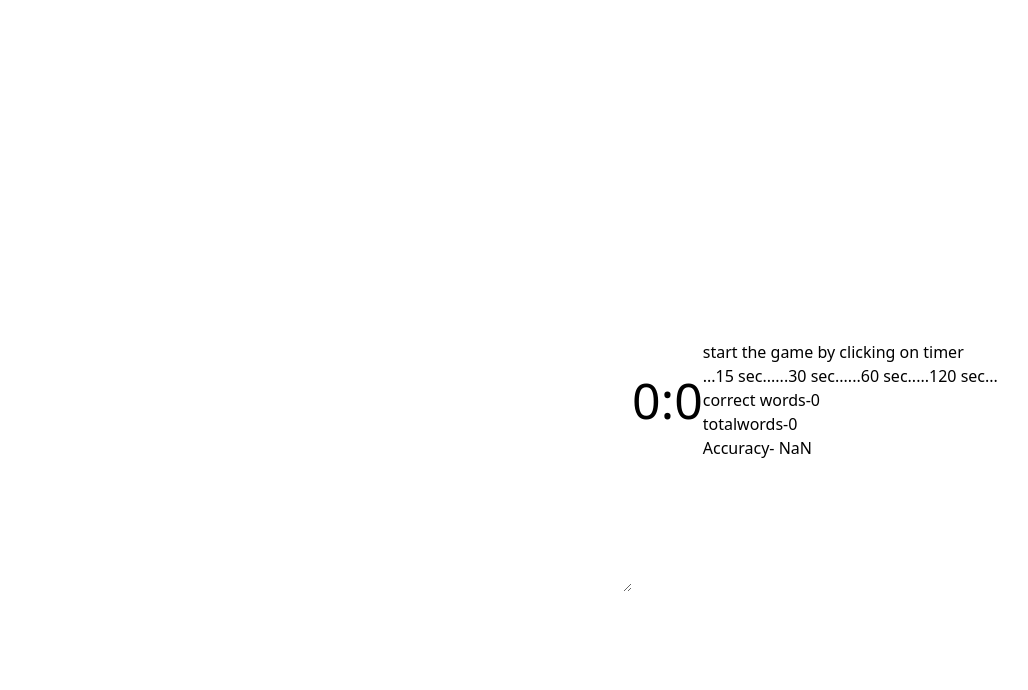
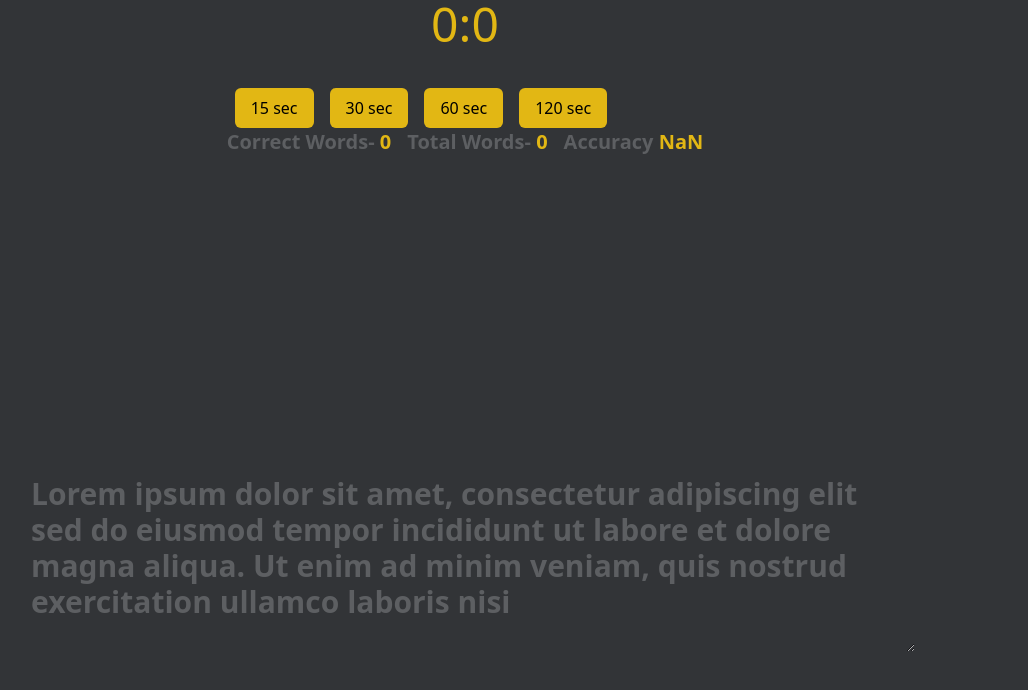
Before and after one commit to Learnobug/monkey-no-type, a Next.js app: page / in a window 1280 px wide. Shown: the top 690 px of the page, without its empty margins (175-1203 px from the left). Built offline with nearby package versions, Linux system fonts and the light colour scheme; no server answers.

Commit message:
Improved UI

```diff
--- a/app/globals.css
+++ b/app/globals.css
@@ -1,3 +1,9 @@
 @tailwind base;
 @tailwind components;
 @tailwind utilities;
+
+
+
+body{
+    background-color: #323437;
+}
--- a/app/page.tsx
+++ b/app/page.tsx
@@ -1,17 +1,16 @@
-'use client'
-import { useState } from 'react';
+"use client";
+import { useState } from "react";
 import Image from "next/image";
-import { useRouter } from 'next/navigation';
+import { useRouter } from "next/navigation";
 import { useSession } from "next-auth/react";
-import { useTimer } from 'react-timer-hook';
+import { useTimer } from "react-timer-hook";
 
 export default function Home() {
+  let Correct = 0;
+  let totalWords = 0;
 
-  let correct=0;
-  let totalword=0;
-  let accuracy=correct/totalword;
-  let numberofgames=0;
-  let flag=0
+  const time: any = new Date();
+  time.setSeconds(time.getSeconds());
 
   const {
     totalSeconds,
@@ -25,92 +24,89 @@ export default function Home() {
     resume,
     restart,
   } = useTimer();
-  if(seconds==0 && minutes==0) flag=1;
-  const router=useRouter();
+  const router = useRouter();
   const session = useSession();
-     if(!session){
+  if (!session) {
     router.push("/api/auth/signin");
   }
-     const [previousgame,setprevious]=useState();
 
-
-  const [text, setText] = useState('');
+  const [text, setText] = useState("");
   const lorem = `Lorem ipsum dolor sit amet, consectetur adipiscing elit
   sed do eiusmod tempor incididunt ut labore et dolore magna aliqua.
   Ut enim ad minim veniam, quis nostrud exercitation ullamco laboris nisi`;
 
-  const handleChange = (e) => {
+  const handleChange = (e: React.ChangeEvent<HTMLTextAreaElement>) => {
     setText(e.target.value);
   };
 
-   const timer=((e:any)=>{
+  const timer = (e: any) => {
     const time = new Date();
     time.setSeconds(time.getSeconds() + e);
-    restart(time)
-   })
+    restart(time);
+  };
   const renderText = () => {
-     if(seconds !=0 || minutes !=0 ){
     return [...lorem].map((char, index) => {
       let color;
       if (text[index]) {
-        if(text[index]===char) correct=correct+1;
-        totalword=totalword+1;
-        color = text[index] === char ? 'green' : 'red';
+        if (text[index] === char) Correct = Correct + 1;
+        totalWords = totalWords + 1;
+        color = text[index] === char ? "white" : "red";
       }
       return <span style={{ color }}>{char}</span>;
     });
-  }
   };
-    const restartfunc=()=>
-    {
-
-        accuracy=0;
-        correct=0;
-        totalword=0;
-        numberofgames=numberofgames+1;
-        return null;
-    }
 
   return (
+    <>
+      <div className="w-full flex flex-col justify-center items-center space-y-10">
+        <div className="text-[#e2b714] text-5xl">
+          <span>{minutes}</span>:<span>{seconds}</span>
+        </div>
+        <div>
+          <button
+            className="px-4 py-2 bg-[#e2b714] mx-2 rounded-md"
+            onClick={() => timer(15)}
+          >
+            15 sec
+          </button>
+          <button
+            className="px-4 py-2 bg-[#e2b714] mx-2 rounded-md"
+            onClick={() => timer(30)}
+          >
+            30 sec
+          </button>
+          <button
+            className="px-4 py-2 bg-[#e2b714] mx-2 rounded-md"
+            onClick={() => timer(60)}
+          >
+            60 sec
+          </button>
+          <button
+            className="px-4 py-2 bg-[#e2b714] mx-2 rounded-md"
+            onClick={() => timer(120)}
+          >
+            120 sec
+          </button>
+          <div className="flex space-x-4 text-xl font-bold text-[#5d5f62]">
+            <div>Correct Words- <span className="text-[#e2b714]">{Correct}</span></div>
+            <div>Total Words- <span className="text-[#e2b714]">{totalWords}</span></div>
+            <div>Accuracy <span className="text-[#e2b714]">{(Correct / totalWords).toFixed(2)}</span></div>
+          </div>
+        </div>
+      </div>
       <div className="w-full min-h-screen flex justify-center items-center relative">
-      <div className="absolute h-96 w-[700px] p-4 text-xl text-black">
+        <div className="absolute h-48 w-[900px] p-4 text-3xl text-[#5d5f62] font-bold">
           {renderText()}
         </div>
 
         <textarea
-        className="h-96 w-[700px] flex justify-center items-center bg-slate-600 p-4 text-xl text-black z-10 bg-transparent text-transparent"
+          className="h-48 w-[900px] flex justify-center items-center p-4 z-10 text-3xl bg-transparent text-transparent border-none outline-none"
           value={text}
           onChange={handleChange}
+          style={{ caretColor: "#e2b714" }}
+          autoFocus
         />
-        <div style={{fontSize: '50px'}}>
-        <span>{minutes}</span>:<span>{seconds}</span>
       </div>
-      <div>
-
-        {flag &&    (numberofgames==0 ? <div>
-          <div> start the game by clicking on timer</div>
-        </div>: <div>
-          <h1>
-            Score
-          </h1>
-          <h2>
-          <div>correct words-{correct}</div>
-          <div>totalwords-{totalword}</div>
-           <div> Accuracy- {accuracy.toFixed(2)}</div>
-          </h2>
-          <button onClick={restartfunc()}>Restart</button>
-
-        </div>)
-       }
-
-      <button onClick={() => timer(15)}>...15 sec....</button>
-      <button onClick={() => timer(30)}>..30 sec.....</button>
-      <button onClick={() => timer(60)}>.60 sec....</button>
-      <button onClick={() => timer(120)}>.120 sec...</button>
-      <div>correct words-{correct}</div>
-      <div>totalwords-{totalword}</div>
-      <div> Accuracy- {accuracy.toFixed(2)}</div>
-      </div>
-    </div>
+    </>
   );
 }
```
Lines whose indentation alone changed are shown as unchanged.
